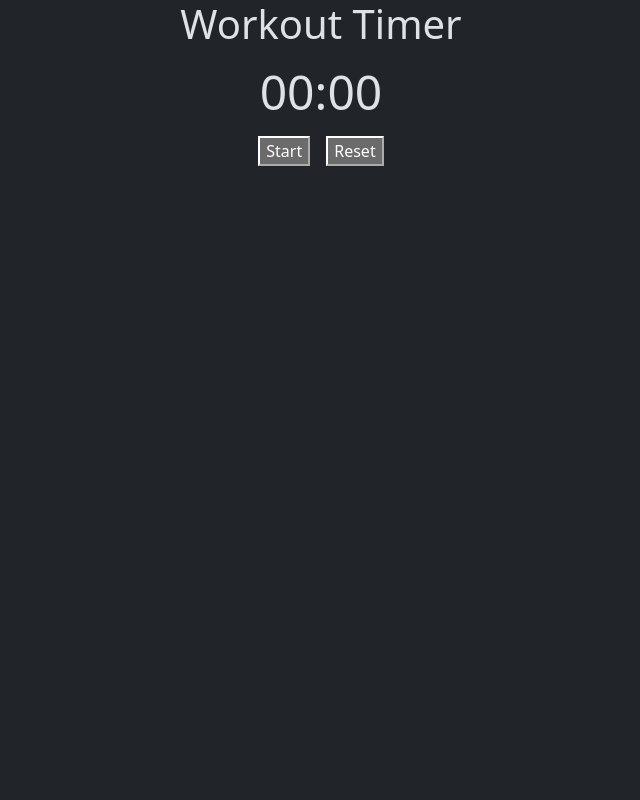
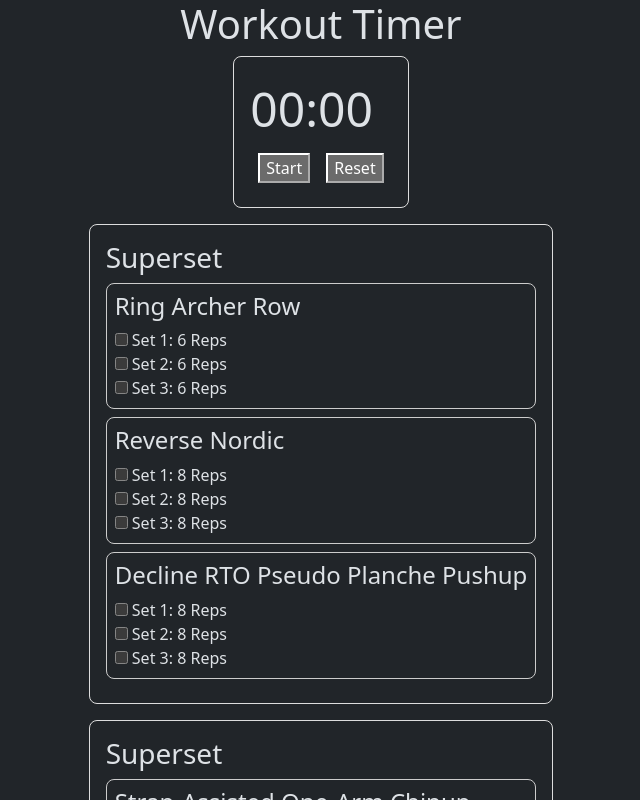
Before and after one commit to aneumayer/vue-workout-timer, a Vue app: page / in a window 1280 px wide. Shown: the top 800 px of the page, without its empty margins (319-959 px from the left). Built offline with nearby package versions, Linux system fonts and the light colour scheme.

Commit message:
♻️ Add new components for workout parts.

```diff
--- a/src/App.vue
+++ b/src/App.vue
@@ -1,11 +1,13 @@
 <script setup>
-import SessionTimer from '@/components/SessionTimer.vue'
+import SessionTimer from '@/components/SessionTimer.vue';
+import Workout from '@/components/Workout.vue';
 </script>
 
 <template>
     <div class="container">
         <h1>Workout Timer</h1>
         <SessionTimer />
+        <Workout />
     </div>
 </template>
 
--- /dev/null
+++ b/src/assets/workout.json
@@ -0,0 +1,182 @@
+[
+    [
+        {
+            "name": "Ring Archer Row",
+            "reps": 6,
+            "sets": 3,
+            "rest": 0
+        },
+        {
+            "name": "Reverse Nordic",
+            "reps": 8,
+            "sets": 3,
+            "rest": 0
+        },
+        {
+            "name": "Decline RTO Pseudo Planche Pushup",
+            "reps": 8,
+            "sets": 3,
+            "rest": 0
+        }
+    ],
+    [
+        {
+            "name": "Strap-Assisted One-Arm Chinup",
+            "reps": 5,
+            "sets": 3,
+            "rest": 0
+        },
+        {
+            "name": "Ring One-Leg Deficit Hip Thrust",
+            "reps": 5,
+            "sets": 3,
+            "rest": 0
+        },
+        {
+            "name": "RTO Dip",
+            "reps": 6,
+            "sets": 3,
+            "rest": 0
+        }
+    ],
+    [
+        {
+            "name": "Horizontal Ring Face Pull",
+            "reps": 8,
+            "sets": 3,
+            "rest": 0
+        },
+        {
+            "name": "Dragon Flag",
+            "reps": 8,
+            "sets": 3,
+            "rest": 0
+        },
+        {
+            "name": "Decline Ring Fly",
+            "reps": 8,
+            "sets": 3,
+            "rest": 0
+        }
+    ],
+    [
+        {
+            "name": "Ring Advanced Tuck Front Lever Row",
+            "reps": 6,
+            "sets": 3,
+            "rest": 0
+        },
+        {
+            "name": "Single Leg Lunge",
+            "reps": 8,
+            "sets": 3,
+            "rest": 0
+        },
+        {
+            "name": "Ring StraddleOne-Arm Pushup",
+            "reps": 5,
+            "sets": 3,
+            "rest": 0
+        }
+    ],
+    [
+        {
+            "name": "Wide L-Sit Pullup",
+            "reps": 8,
+            "sets": 3,
+            "rest": 0
+        },
+        {
+            "name": "Nordic Curl",
+            "reps": 8,
+            "sets": 3,
+            "rest": 0
+        },
+        {
+            "name": "Decline Ring Pike Pushup",
+            "reps": 8,
+            "sets": 3,
+            "rest": 0
+        }
+    ],
+    [
+        {
+            "name": "Pelican Curl",
+            "reps": 6,
+            "sets": 3,
+            "rest": 0
+        },
+        {
+            "name": "Ring Ab Rollout",
+            "reps": 8,
+            "sets": 3,
+            "rest": 0
+        },
+        {
+            "name": "Ring Triceps Extension",
+            "reps": 8,
+            "sets": 3,
+            "rest": 0
+        }
+    ],
+    [
+        {
+            "name": "Ring One-Arm Row",
+            "reps": 6,
+            "sets": 3,
+            "rest": 0
+        },
+        {
+            "name": "Half Pistol Squat",
+            "reps": 6,
+            "sets": 3,
+            "rest": 0
+        },
+        {
+            "name": "Ring Tuck Planche Pushup",
+            "reps": 6,
+            "sets": 3,
+            "rest": 0
+        }
+    ],
+    [
+        {
+            "name": "Bar Archer Pullup",
+            "reps": 4,
+            "sets": 3,
+            "rest": 0
+        },
+        {
+            "name": "Deep Archer Squats",
+            "reps": 8,
+            "sets": 3,
+            "rest": 0
+        },
+        {
+            "name": "Wall Headstand Pushup",
+            "reps": 8,
+            "sets": 3,
+            "rest": 0
+        }
+    ],
+    [
+        {
+            "name": "Assisted Ring Muscle-Up",
+            "reps": 8,
+            "sets": 3,
+            "rest": 0
+        },
+        {
+            "name": "One-Leg Ledge Calf Raises",
+            "reps": 2,
+            "sets": 3,
+            "rest": 0
+        },
+        {
+            "name": "Ring One-Arm Ab Rollout",
+            "reps": 4,
+            "sets": 3,
+            "rest": 0
+        }
+    ]
+]
--- /dev/null
+++ b/src/components/Exercise.vue
@@ -0,0 +1,28 @@
+<script setup>
+import { defineProps } from 'vue';
+import RepSet from '@/components/RepSet.vue';
+
+const props = defineProps({
+    item: {
+        type: Object,
+        required: true,
+        validator: i => typeof i.sets === 'number' && typeof i.reps === 'number'
+    }
+});
+</script>
+
+<template>
+    <div class="exercise">
+        <h4>{{ props.item.name }}</h4>
+        <RepSet v-for="setIndex in props.item.sets" :key="setIndex" :setIndex="setIndex" :reps="props.item.reps" />
+    </div>
+</template>
+
+<style scoped>
+.exercise {
+    border: 1px solid #ccc;
+    border-radius: 8px;
+    padding: 0.5rem;
+    margin-bottom: 0.5rem;
+}
+</style>
--- /dev/null
+++ b/src/components/RepSet.vue
@@ -0,0 +1,27 @@
+<script setup>
+import { ref, defineProps } from 'vue';
+
+let setDone = ref(false);
+defineProps({
+    setIndex: {
+        type: Number,
+        required: true
+    },
+    reps: {
+        type: Number,
+        required: true
+    }
+})
+</script>
+
+<template>
+    <div class="rep-block">
+        <div>
+            <input type="checkbox" v-bind:value="setDone"></input>
+            Set {{ setIndex }}: {{ reps }} Reps
+        </div>
+    </div>
+</template>
+
+<style scoped>
+</style>
--- a/src/components/SessionTimer.vue
+++ b/src/components/SessionTimer.vue
@@ -54,7 +54,7 @@ onUnmounted(() => {
 </script>
 
 <template>
-    <div class="container">
+    <div class="timer">
         <div class="display">{{ sessionTime }}</div>
         <div class="controls">
             <button class="control-button" @click="toggleTimer">{{ running ? 'Pause' : 'Start' }}</button>
@@ -64,10 +64,15 @@ onUnmounted(() => {
 </template>
 
 <style scoped>
+.timer {
+    border: 1px solid #ddd;
+    border-radius: 8px;
+    padding: 1rem;
+    margin-bottom: 1rem;
+}
 .display {
     font-size: 3em;
 }
-
 .control-button {
     margin: 0.5em;
 }
--- /dev/null
+++ b/src/components/Superset.vue
@@ -0,0 +1,28 @@
+<script setup>
+import Exercise from '@/components/Exercise.vue'
+
+const props = defineProps({
+    items: {
+        type: Array,
+        required: true
+    }
+});
+</script>
+
+<template>
+    <div class="superset">
+        <h3>Superset</h3>
+        <div v-for="(exercise, idx) in props.items" :key="idx">
+            <Exercise :item="exercise" />
+        </div>
+    </div>
+</template>
+
+<style scoped>
+.superset {
+    border: 1px solid #ddd;
+    border-radius: 8px;
+    padding: 1rem;
+    margin-bottom: 1rem;
+}
+</style>
--- /dev/null
+++ b/src/components/Workout.vue
@@ -0,0 +1,27 @@
+<script setup>
+import { ref, onMounted } from 'vue';
+import Superset from '@/components/Superset.vue';
+import Exercise from '@/components/Exercise.vue';
+
+const workout = ref(null);
+
+onMounted(async () => {
+    const module = await import('@/assets/workout.json');
+    workout.value = module.default;
+})
+</script>
+
+<template>
+    <div v-if="!workout">
+        Loading workout…
+    </div>
+    <div v-else>
+        <div v-for="(sub, idx) in workout" :key="idx">
+            <Superset v-if="Array.isArray(sub)" :items="sub" />
+            <Exercise v-else :item="sub" />
+        </div>
+    </div>
+</template>
+
+<style scoped>
+</style>
```
Also changed, not shown: src/assets/workout.example.json (added, +182 -0 lines), 1 other file (tests, documents, lock files or other folders).
